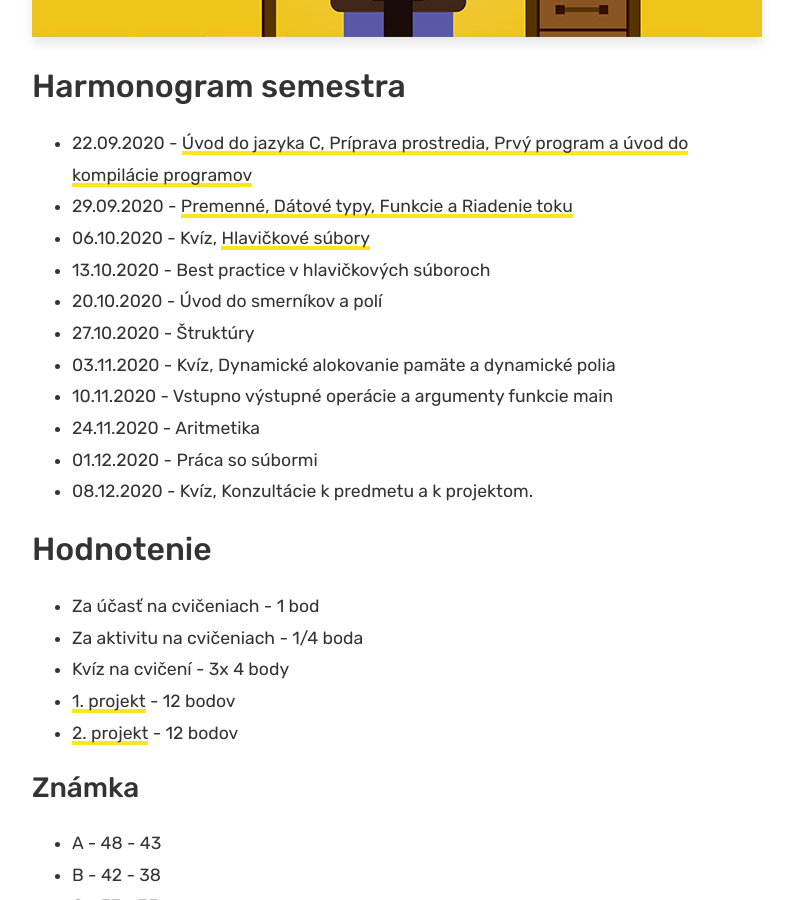
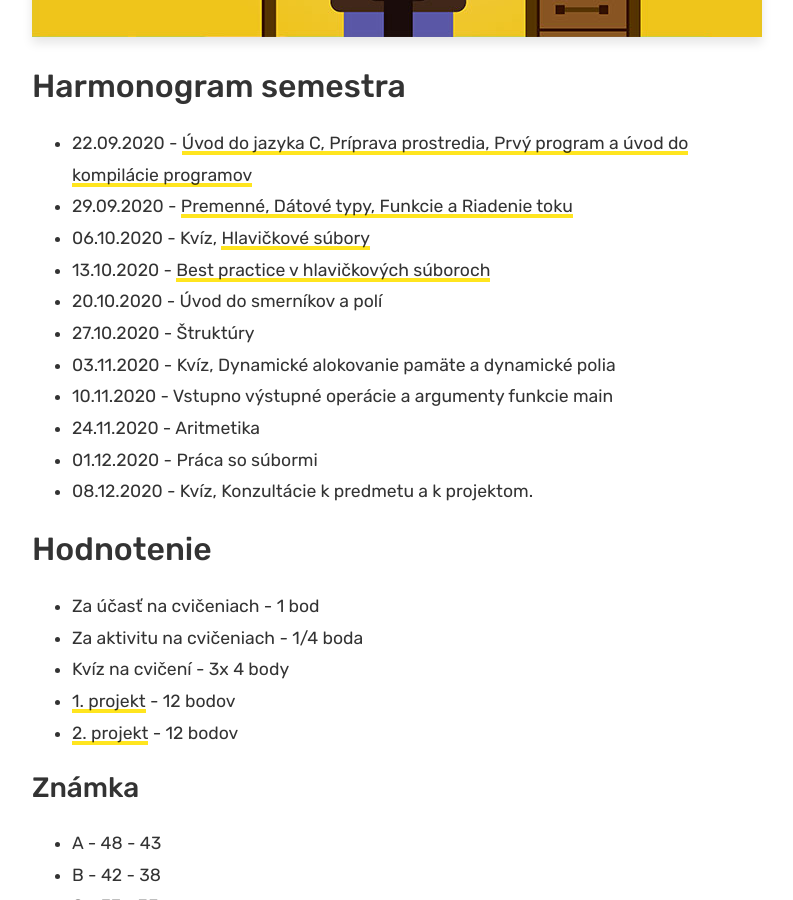
Before and after one commit to ppatrik/ppatrik.github.io, a Jekyll site: the page built from _posts/2020-09-22-JAC-0.md, in a window 1280 px wide and 900 px high, scrolled down 608 px. Shown: the whole window, without its empty margins (243-1036 px from the left). Built offline with Jekyll 4.4.1, drawn with Linux system fonts in a browser that asks for light colours; comment, search, counter and statistics services are not loaded; some of the changed lines change nothing that is shown.

Commit message:
Update 2020-09-22-JAC-0.md

```diff
--- a/_posts/2020-09-22-JAC-0.md
+++ b/_posts/2020-09-22-JAC-0.md
@@ -11,7 +11,7 @@ author: ppatrik
 * 22.09.2020 - [Úvod do jazyka C, Príprava prostredia, Prvý program a úvod do kompilácie programov]({{site.base_url}}/vyuka/jac/2020/09/22/JAC-Cvicenie01)
 * 29.09.2020 - [Premenné, Dátové typy, Funkcie a Riadenie toku]({{site.base_url}}/vyuka/jac/2020/09/29/JAC-Cvicenie02)
 * 06.10.2020 - Kvíz, [Hlavičkové súbory]({{site.base_url}}/vyuka/jac/2020/10/06/JAC-Cvicenie03)
-* 13.10.2020 - Best practice v hlavičkových súboroch
+* 13.10.2020 - [Best practice v hlavičkových súboroch]({{site.base_url}}/vyuka/jac/2020/10/13/JAC-Cvicenie04)
 * 20.10.2020 - Úvod do smerníkov a polí
 * 27.10.2020 - Štruktúry
 * 03.11.2020 - Kvíz, Dynamické alokovanie pamäte a dynamické polia
```
